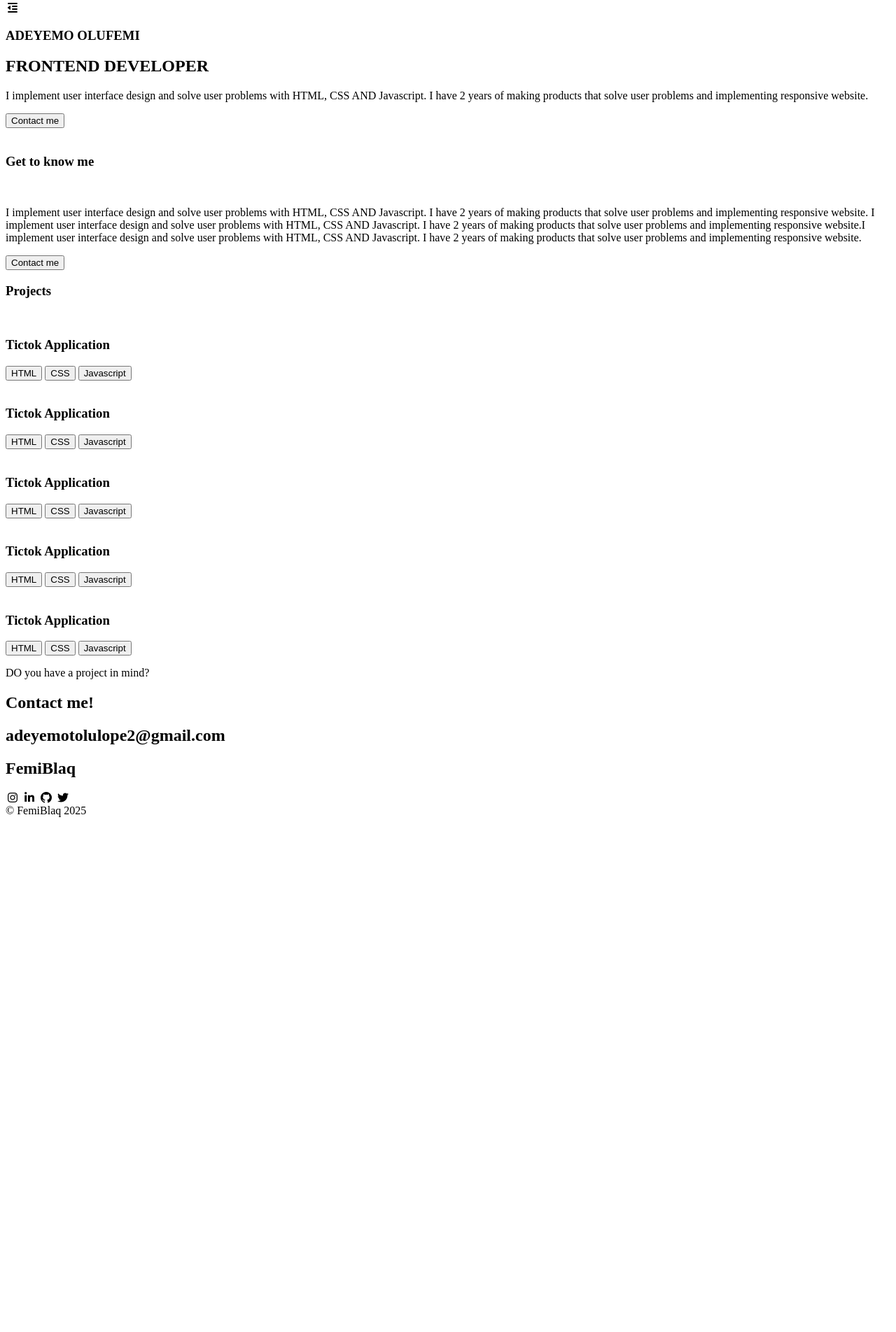
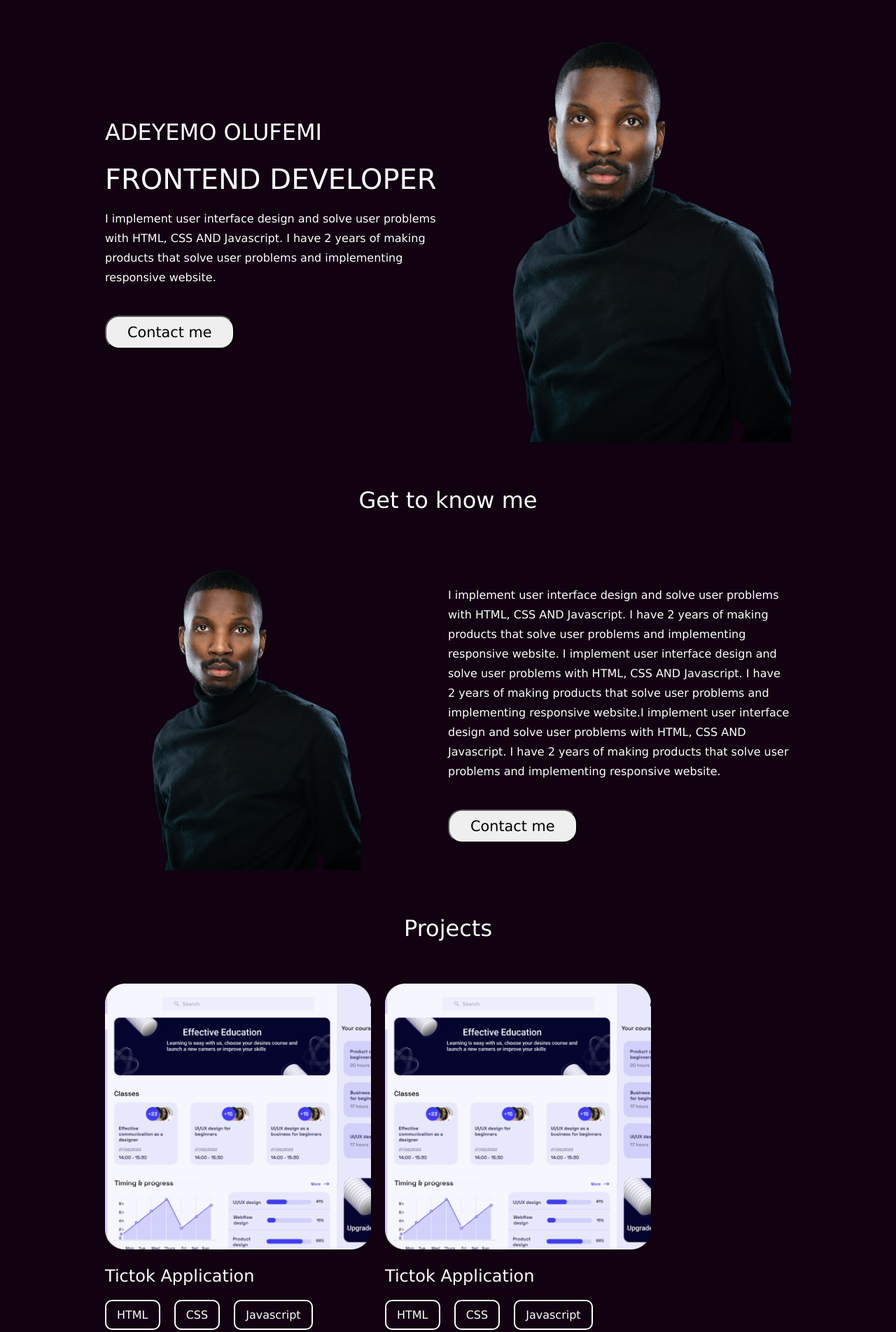
Before and after one commit to CoderAayushDodia/Portfolio-Website, a plain HTML site: page biodata/index.html in a window 1280 px wide. Shown: the part 152-2056 px from the top of the page at 70% size. Before the commit the page ends 1328 px from the top, so only its background shows below. Drawn offline with Linux system fonts and the light colour scheme.

Commit message:
first commit

```diff
--- a/biodata/css/style.css
+++ b/biodata/css/style.css
@@ -38,7 +38,7 @@ body {
   margin-bottom: 25px;
 }
 
-#para {
+.para {
   line-height: 28px;
   margin-bottom: 40px;
 }
@@ -75,7 +75,7 @@ body {
   font-size: 1.3rem;
 }
 
-#Tag {
+.Tag {
   margin: 60px 0;
   text-align: center;
   font-size: 2rem;
@@ -197,7 +197,7 @@ body {
   .text h1 {
     font-size: 1.5rem;
   }
-  #para {
+  .para {
     font-size: 0.6rem;
     line-height: 15px;
     margin-bottom: 20px;
@@ -207,7 +207,7 @@ body {
     font-size: 0.7rem;
     border-radius: 10px;
   }
-  #Tag {
+  .Tag {
     font-size: 1.5rem;
   }
   .knowmore {
@@ -269,7 +269,7 @@ body {
   .navbar {
     margin: 110px 50px 100px;
   }
-  #para {
+  .para {
     font-size: 0.9rem;
     line-height: 20px;
   }
@@ -326,7 +326,7 @@ body {
     margin: 60px 30px;
     flex-direction: column;
   }
-  #Tag {
+  .Tag {
     margin: 60px 0;
     font-size: 20px;
   }
--- a/biodata/index.html
+++ b/biodata/index.html
@@ -4,7 +4,7 @@
     <meta charset="UTF-8" />
     <meta name="viewport" content="width=device-width, initial-scale=1.0" />
     <title>Portfolio</title>
-    <link rel="stylesheet" href="/Portfolio website/biodata/css/style.css" />
+    <link rel="stylesheet" href="css/style.css" />
     <link rel="stylesheet" href="/https://cdnjs.cloudflare.com/ajax/libs/font-awesome/6.7.2/css/all.min.css">
   </head>
   <body>
@@ -26,7 +26,7 @@
       <div class="text">
         <h3>ADEYEMO OLUFEMI</h3>
         <h1>FRONTEND DEVELOPER</h1>
-        <p id="para">
+        <p class="para">
           I implement user interface design and solve user problems with HTML,
           CSS AND Javascript. I have 2 years of making products that solve user
           problems and implementing responsive website.
@@ -35,21 +35,21 @@
       </div>
       <div class="img">
         <img
-          src="/Portfolio website/biodata/image/rayan.png"
+          src="image/rayan.png"
           alt=""
         />
       </div>
     </section>
-    <h3 id="Tag">Get to know me</h3>
+    <h3 class="Tag">Get to know me</h3>
     <section class="knowmore">
       <div class="nxt-img">
         <img
-          src="/Portfolio website/biodata/image/rayan.png"
+          src="image/rayan.png"
           alt=""
         />
       </div>
       <div class="nxt-text">
-        <p id="para" class="p">
+        <p class="para" class="p">
           I implement user interface design and solve user problems with HTML,
           CSS AND Javascript. I have 2 years of making products that solve user
           problems and implementing responsive website. I implement user
@@ -63,10 +63,10 @@
         <button class="btn">Contact me</button>
       </div>
     </section>
-    <h3 id="Tag">Projects</h3>
+    <h3 class="Tag">Projects</h3>
      <section class="project">
         <div class="p-img">
-            <img src="/Portfolio website/biodata/image/Mask.png" alt="">
+            <img src="image/Mask.png" alt="">
             <div class="p-text">
                 <h3>Tictok Application</h3>
                 <div>
@@ -77,7 +77,7 @@
             </div>
         </div>
         <div class="p-img">
-          <img src="/Portfolio website/biodata/image/Mask.png" alt="">
+          <img src="image/Mask.png" alt="">
             <div class="p-text">
                 <h3>Tictok Application</h3>
                 <div>
@@ -88,7 +88,7 @@
             </div>
         </div>
         <div class="p-img">
-          <img src="/Portfolio website/biodata/image/Mask.png" alt="">
+          <img src="Mask.png" alt="">
             <div class="p-text">
                 <h3>Tictok Application</h3>
                 <div>
@@ -99,7 +99,7 @@
             </div>
         </div>
         <div class="p-img">
-          <img src="/Portfolio website/biodata/image/Mask.png" alt="">
+          <img src="image/Mask.png" alt="">
             <div class="p-text">
                 <h3>Tictok Application</h3>
                 <div>
@@ -110,7 +110,7 @@
             </div>
         </div>
         <div class="p-img">
-          <img src="/Portfolio website/biodata/image/Mask.png" alt="">
+          <img src="image/Mask.png" alt="">
             <div class="p-text">
                 <h3>Tictok Application</h3>
                 <div>
@@ -122,7 +122,7 @@
         </div>
      </section>
      <section class="gmail">
-        <p>DO you have a project in mind?</p>
+        <p>Do you have a project in mind?</p>
         <h2>Contact me!</h2>
         <h1>adeyemotolulope2@gmail.com</h1>
      </section>
@@ -138,6 +138,6 @@
      <section class="copywrite">
         © FemiBlaq 2025
      </section>
-     <script src="/Portfolio website/biodata/js/app.js"></script>
+     <script src="js/app.js"></script>
   </body>
 </html>
```
